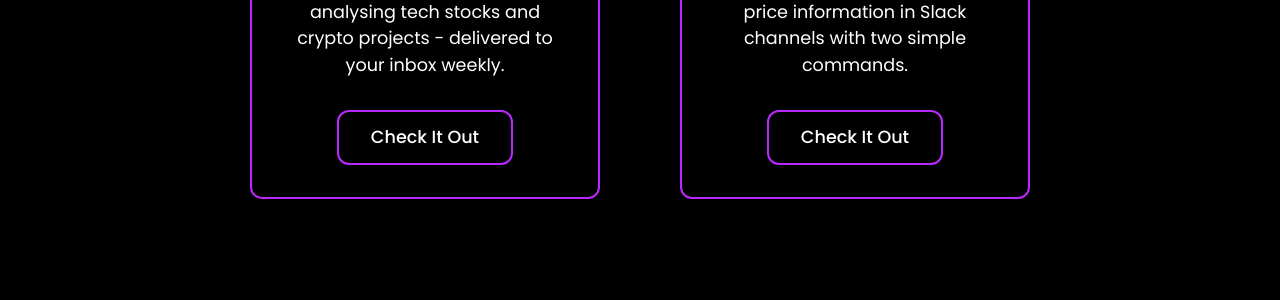
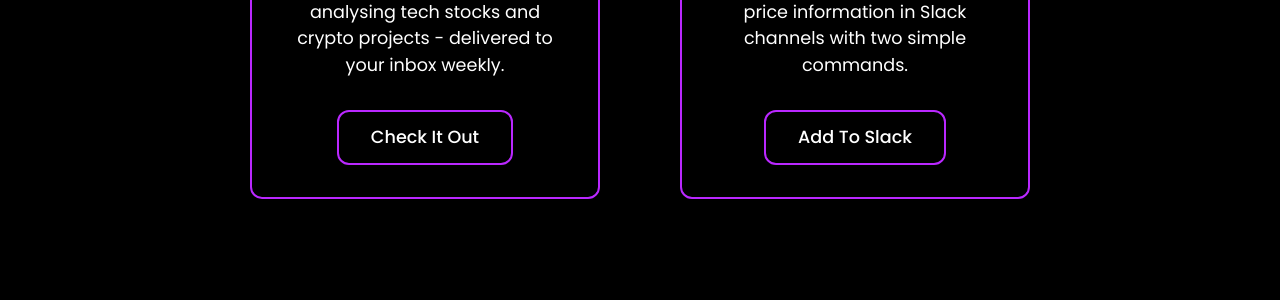
Before and after one commit to daneasterman/robostox-landing, a Jekyll site: the page built from index.html, in a window 1280 px wide. Shown: the part 533-833 px from the top of the page. Built offline with Jekyll 4.4.1, drawn with Linux system fonts in a browser that asks for light colours; nearby versions of some CDN libraries.

Commit message:
Change button copy

```diff
--- a/_includes/hero.html
+++ b/_includes/hero.html
@@ -15,7 +15,7 @@
         </div>
         <p class="item_title">Slack App</p>
         <p class="blurb">Easily share stock and crypto price information in Slack channels with two simple commands.</p>
-        <a class="item_button" href="https://robostox-v1.herokuapp.com/slack/install">Check It Out</a>
+        <a class="item_button" href="https://robostox-v1.herokuapp.com/slack/install">Add To Slack</a>
       </div>
     </div>
 </section>
```
